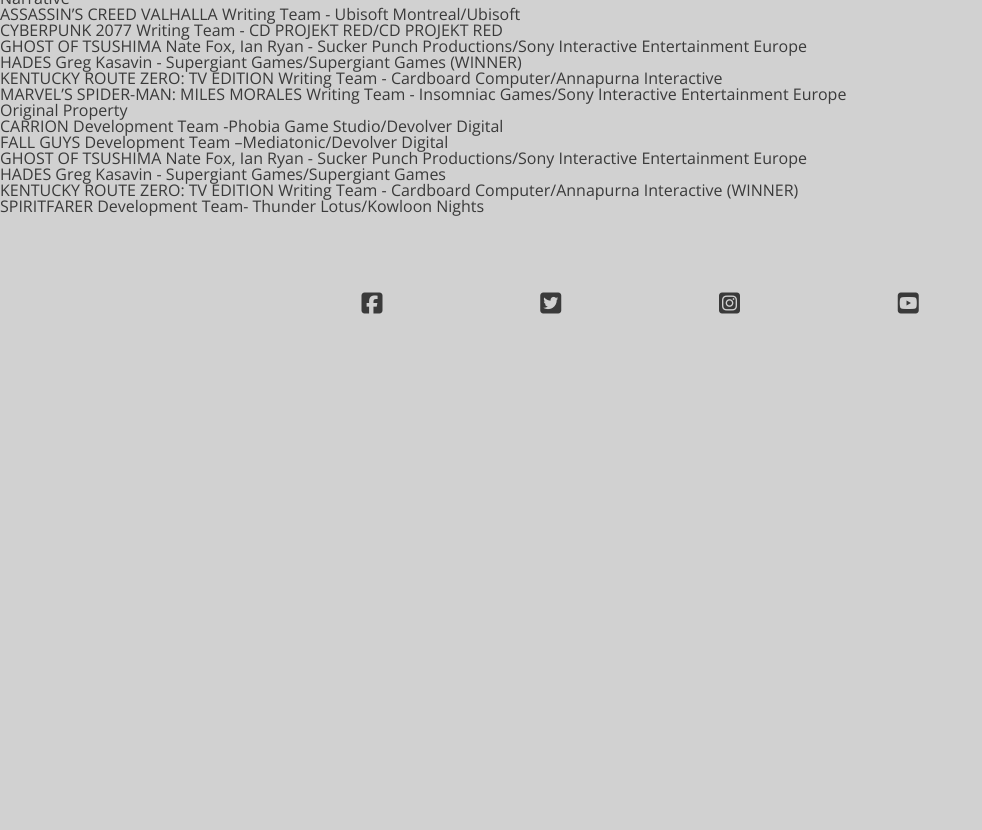
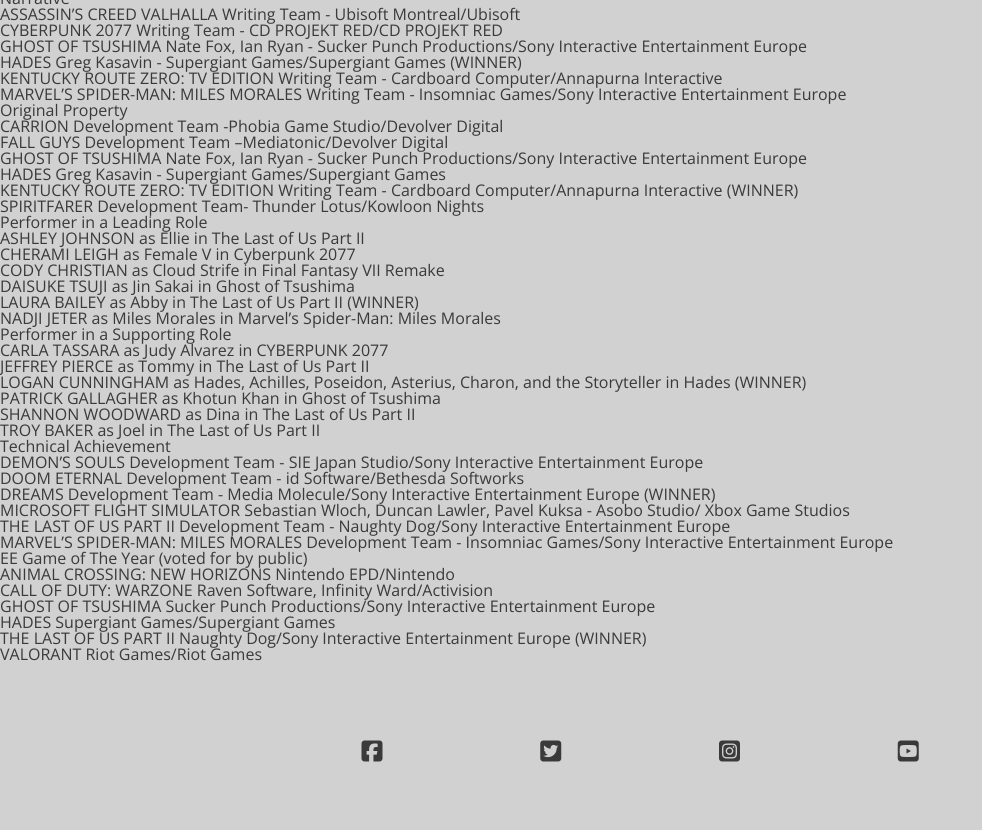
Before and after one commit to arthurmezaonik/portfolio_project_01, a plain HTML site: page awards.html in a window 1280 px wide. Shown: the part 1544-2374 px from the top of the page, without its empty margins (0-982 px from the left). Before the commit the page ends 1936 px from the top, so only its background shows below. Drawn offline with nearby package versions, Linux system fonts and the light colour scheme.

Commit message:
Add from fifteenth to eighteenth category

```diff
--- a/awards.html
+++ b/awards.html
@@ -188,7 +188,50 @@
                 <li>SPIRITFARER Development Team- Thunder Lotus/Kowloon Nights</li>
             </ul>
         </div>
-
+        <div class="category-container">
+            <h3 class="category">Performer in a Leading Role</h3>
+            <ul>
+                <li>ASHLEY JOHNSON as Ellie in The Last of Us Part II</li>
+                <li>CHERAMI LEIGH as Female V in Cyberpunk 2077</li>
+                <li>CODY CHRISTIAN as Cloud Strife in Final Fantasy VII Remake</li>
+                <li>DAISUKE TSUJI as Jin Sakai in Ghost of Tsushima</li>
+                <li class="winner">LAURA BAILEY as Abby in The Last of Us Part II (WINNER)</li>
+                <li>NADJI JETER as Miles Morales in Marvel’s Spider-Man: Miles Morales</li>
+            </ul>
+        </div>
+        <div class="category-container">
+            <h3 class="category">Performer in a Supporting Role</h3>
+            <ul>
+                <li>CARLA TASSARA as Judy Alvarez in CYBERPUNK 2077</li>
+                <li>JEFFREY PIERCE as Tommy in The Last of Us Part II</li>
+                <li class="winner">LOGAN CUNNINGHAM as Hades, Achilles, Poseidon, Asterius, Charon, and the Storyteller in Hades (WINNER)</li>
+                <li>PATRICK GALLAGHER as Khotun Khan in Ghost of Tsushima</li>
+                <li>SHANNON WOODWARD as Dina in The Last of Us Part II</li>
+                <li>TROY BAKER as Joel in The Last of Us Part II</li>
+            </ul>
+        </div>
+        <div class="category-container">
+            <h3 class="category">Technical Achievement</h3>
+            <ul>
+                <li>DEMON’S SOULS Development Team - SIE Japan Studio/Sony Interactive Entertainment Europe</li>
+                <li>DOOM ETERNAL Development Team - id Software/Bethesda Softworks</li>
+                <li class="winner">DREAMS Development Team - Media Molecule/Sony Interactive Entertainment Europe (WINNER)</li>
+                <li>MICROSOFT FLIGHT SIMULATOR Sebastian Wloch, Duncan Lawler, Pavel Kuksa - Asobo Studio/ Xbox Game Studios</li>
+                <li>THE LAST OF US PART II Development Team - Naughty Dog/Sony Interactive Entertainment Europe</li>
+                <li>MARVEL’S SPIDER-MAN: MILES MORALES Development Team - Insomniac Games/Sony Interactive Entertainment Europe</li>
+            </ul>
+        </div>
+        <div class="category-container">
+            <h3 class="category">EE Game of The Year (voted for by public)</h3>
+            <ul>
+                <li>ANIMAL CROSSING: NEW HORIZONS Nintendo EPD/Nintendo</li>
+                <li>CALL OF DUTY: WARZONE Raven Software, Infinity Ward/Activision</li>
+                <li>GHOST OF TSUSHIMA Sucker Punch Productions/Sony Interactive Entertainment Europe</li>
+                <li>HADES Supergiant Games/Supergiant Games</li>
+                <li class="winner">THE LAST OF US PART II Naughty Dog/Sony Interactive Entertainment Europe (WINNER)</li>
+                <li>VALORANT Riot Games/Riot Games</li>
+            </ul>
+        </div>
     </section>
     <footer>
         <ul class="social-networks">
```
